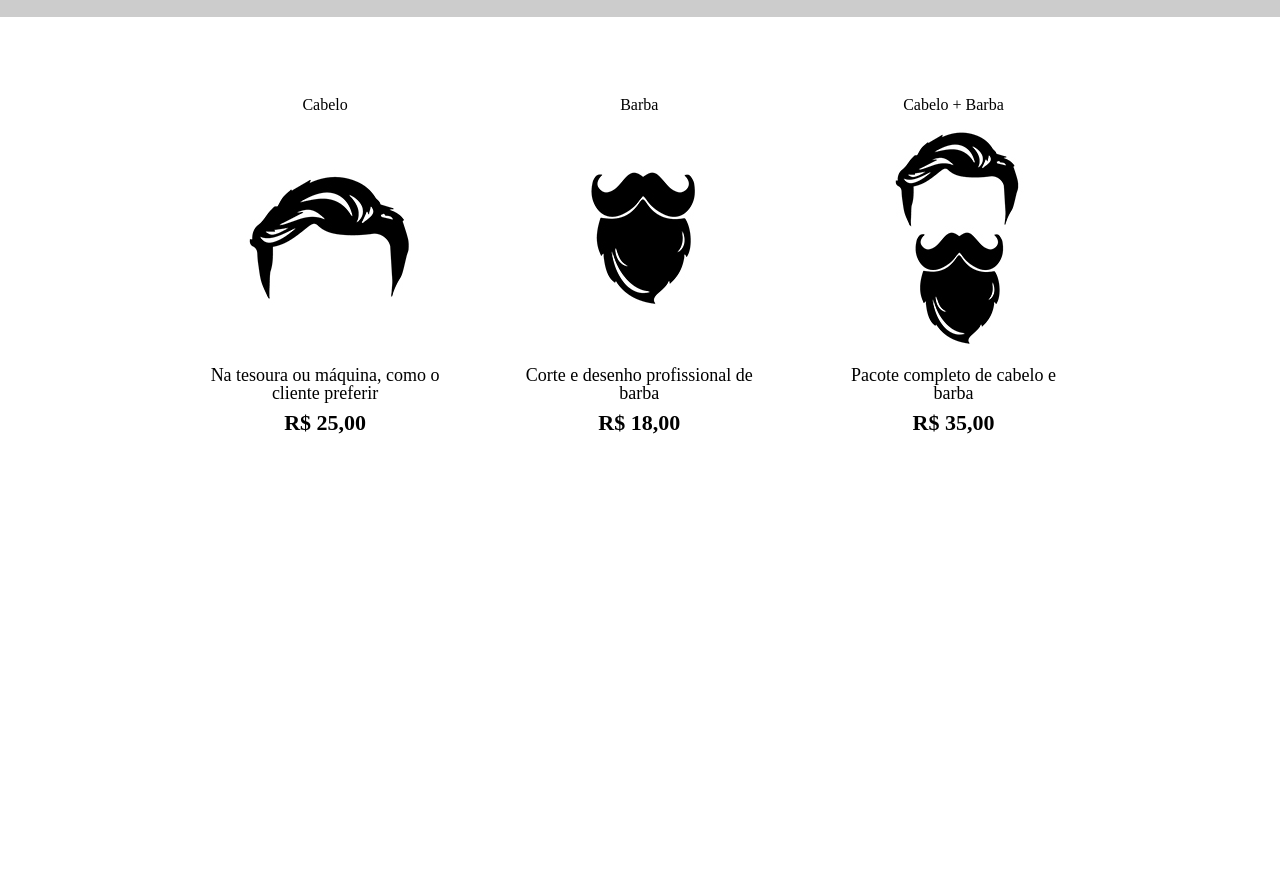
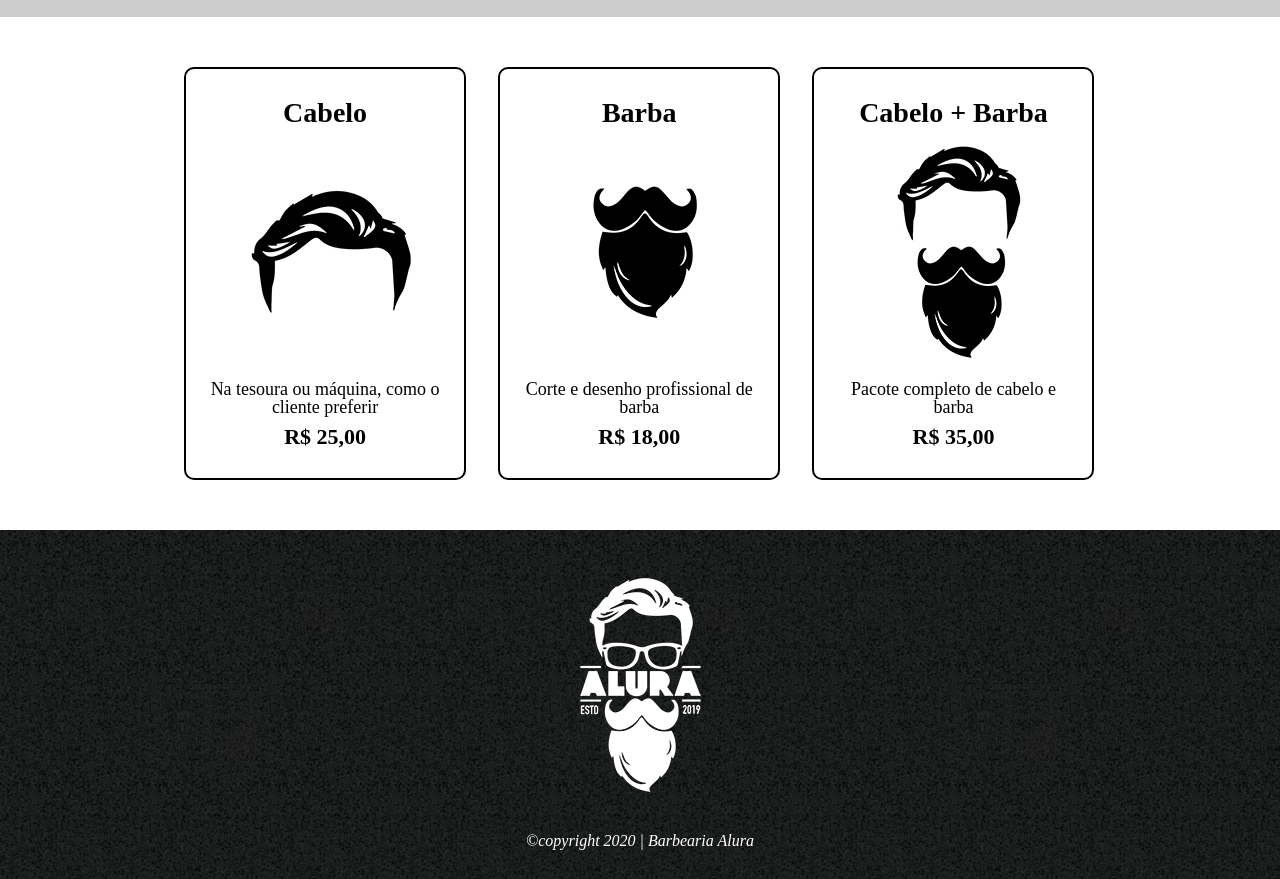
Before and after one commit to IvanConsalter/Formacao_ONE_Logica_Programacao, a plain HTML site: page 04_HTML5_CSS_parte02/aulas/produtos.html in a window 1280 px wide. Shown: the part 276-1155 px from the top of the page. Before the commit the page ends 800 px from the top, so only its background shows below. Drawn offline with Linux system fonts and the light colour scheme.

Commit message:
hover, active e footer

```diff
--- a/04_HTML5_CSS_parte02/aulas/produtos.css
+++ b/04_HTML5_CSS_parte02/aulas/produtos.css
@@ -18,6 +18,12 @@ header nav {
 header nav li{
 	display: inline;
 	margin-left: 20px;
+}
+
+header nav li a:hover {
+	color: #E98719;
+	text-decoration: underline;
+	font-size: 24px;
 }
 
 header nav a {
@@ -42,6 +48,26 @@ main .produtos li {
 	margin: 0 1.5%;
 	padding: 30px 20px;
 	box-sizing: border-box;
+	border: 2px solid #000;
+	border-radius: 10px;
+}
+
+main .produtos li:hover {
+	border-color: #E98719;
+
+}
+
+main .produtos li:active {
+	border-color: #088C19;
+}
+
+main .produtos .title {
+	font-size: 28px;
+	font-weight: bold;
+}
+
+main .produtos li:hover h2 {
+	font-size: 32px;
 }
 
 main .produto-descricao {
@@ -53,3 +79,15 @@ main .produto-preco {
 	font-weight: bold;
 	margin-top: 10px;
 }
+
+footer {
+	background-image: url(imagens/bg.jpg);
+	text-align: center;
+	padding: 30px 0;
+}
+
+footer .copyright {
+	color: #FFF;
+	font-style: italic;
+	margin: 20px 0 0;
+}
--- a/04_HTML5_CSS_parte02/aulas/produtos.html
+++ b/04_HTML5_CSS_parte02/aulas/produtos.html
@@ -23,24 +23,30 @@
 		<main>
 			<ul class="produtos">
 				<li>
-					<h2>Cabelo</h2>
+					<h2 class="title">Cabelo</h2>
 					<img src="imagens/cabelo.jpg" alt="imagem logo cabelo">
 					<p class="produto-descricao">Na tesoura ou máquina, como o cliente preferir</p>
 					<p class="produto-preco">R$ 25,00</p>
 				</li>
 				<li>
-					<h2>Barba</h2>
+					<h2 class="title">Barba</h2>
 					<img src="imagens/barba.jpg" alt="imagem logo barba">
 					<p class="produto-descricao">Corte e desenho profissional de barba</p>
 					<p class="produto-preco">R$ 18,00</p>
 				</li>
 				<li>
-					<h2>Cabelo + Barba</h2>
+					<h2 class="title">Cabelo + Barba</h2>
 					<img src="imagens/cabelo+barba.jpg" alt="imagem logo cabelo+barba">
 					<p class="produto-descricao">Pacote completo de cabelo e barba</p>
 					<p class="produto-preco">R$ 35,00</p>
 				</li>
 			</ul>
 		</main>
+		<footer>
+			<img src="imagens/logo-branco.png" alt="logo barbearia alura">
+			<p class="copyright">
+				&copy;copyright 2020 | Barbearia Alura
+			</p>
+		</footer>
 	</body>
 </html>
```
Also changed, not shown: 6 other files.
